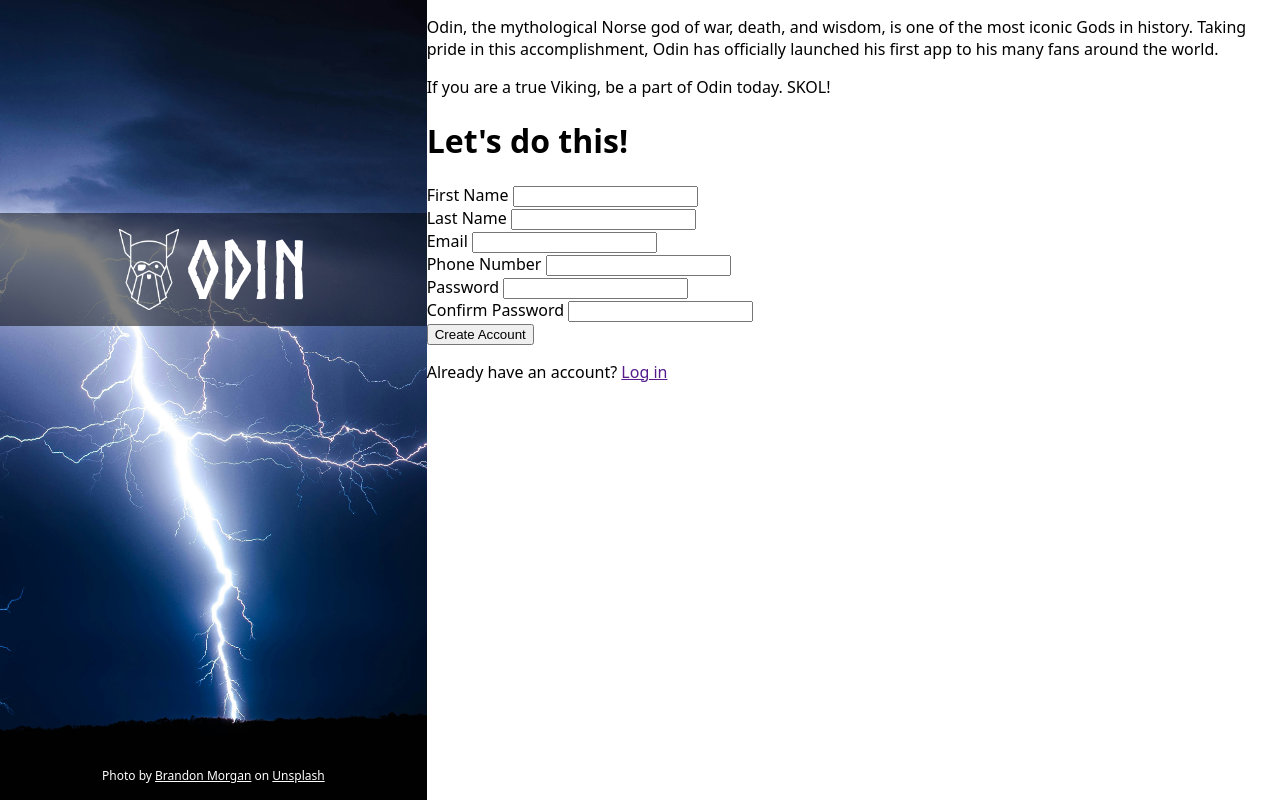
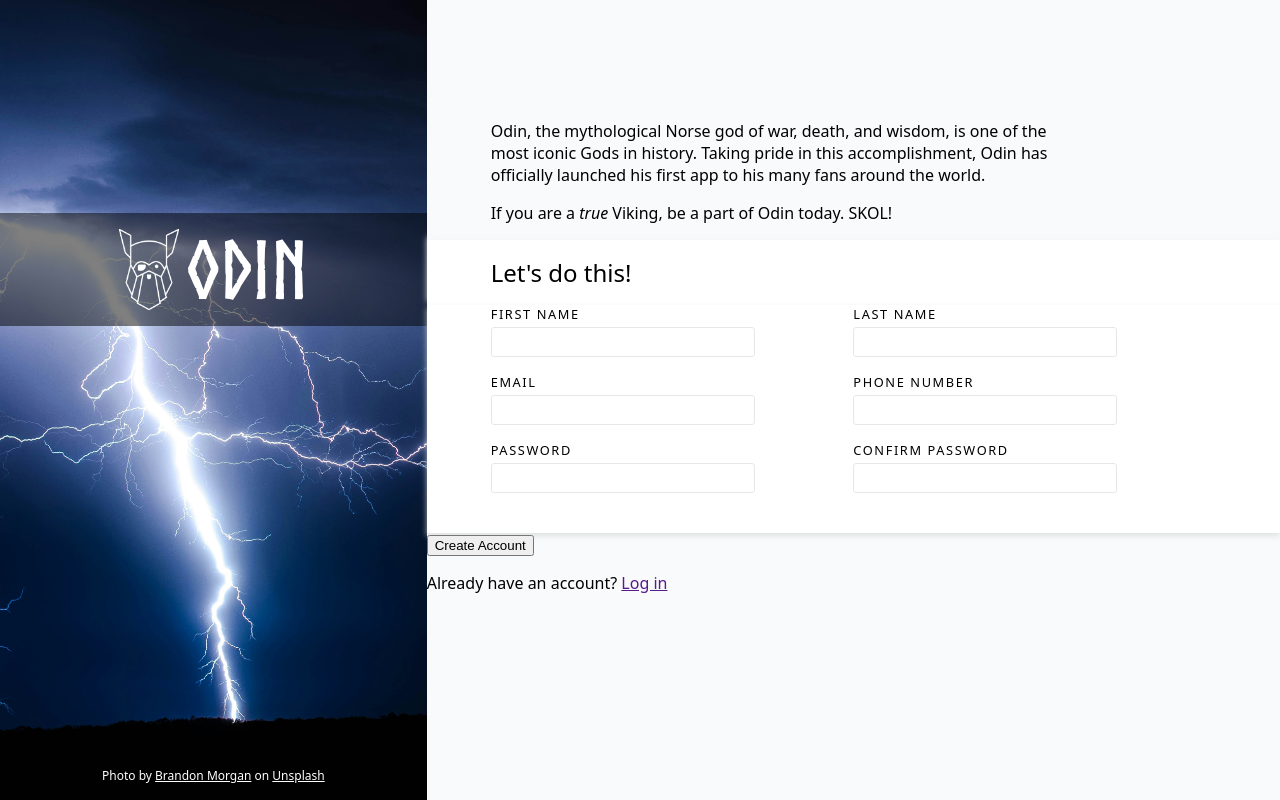
Before and after one commit to vins123sinned/sign-up-form, a plain HTML site: page index.html in a window 1280 px wide. Drawn offline with Linux system fonts and the light colour scheme.

Commit message:
Add styling for introduction and form controls

```diff
--- a/index.html
+++ b/index.html
@@ -22,10 +22,10 @@
             <p>Odin, the mythological Norse god of war, death, and wisdom, is one of the most iconic Gods in history.
                 Taking pride in this accomplishment, Odin has officially launched his first app to his many fans around the world.
             </p>
-            <p>If you are a true Viking, be a part of Odin today. SKOL!</p>
+            <p>If you are a <em>true</em> Viking, be a part of Odin today. SKOL!</p>
         </div>
         <form class="sign-up-form">
-            <h1>Let's do this!</h1>
+            <h1 class="form-heading">Let's do this!</h1>
             <section class="form-controls">
                 <div class="form-row">
                     <label for="first_name">First Name</label>
@@ -53,7 +53,7 @@
                 </div>
             </section>
             <section class="submit-log-in">
-                <button type="submit">Create Account</button>
+                <button type="submit-button">Create Account</button>
                 <p>Already have an account?
                     <a href="" target="_blank" rel="noopener noreferrer">Log in</a></p>
             </section>
--- a/style.css
+++ b/style.css
@@ -15,6 +15,23 @@ body {
     display: flex;
     padding: 0;
     margin: 0;
+}
+
+h1 {
+    padding: 0;
+    margin: 0;
+}
+
+input[type="text"],
+input[type="email"],
+input[type="tel"],
+input[type="password"] {
+    width: 70%;
+    height: 1.25rem;
+    border: 1px solid #E5E7EB;
+    border-radius: 3px;
+    padding: 0.25rem;
+    margin-bottom: 1rem;
 }
 
 .logo, .photo-source a {
@@ -62,4 +79,49 @@ body {
 
 .right-section {
     flex: 2;
+    background-color: #f9fafb;
 }
+
+.form-information {
+    font-weight: 500;
+    width: clamp(20rem, 50vw, 35rem);
+    margin-top: 15vh;
+    margin-left: 5vw;
+}
+
+.sign-up-form label {
+    display: block;
+    font-size: 0.8rem;
+    font-weight: 400;
+    letter-spacing: 0.1rem;
+    text-transform: uppercase;
+    margin-bottom: 0.25rem;
+}
+
+.form-heading,
+.form-controls {
+    background-color: #fff;
+}
+
+.form-heading {
+    background-color: #fff;
+    font-size: 1.5rem;
+    font-weight: 500;
+    box-shadow: 0px -3px 6px 0px #f5f6f6c9;
+    padding: 1rem 5vw;
+}
+
+.form-controls {
+    display: flex;
+    flex-wrap: wrap;
+    box-shadow: 0px 3px 6px 0px #d8dadbc9;
+    padding: 0 5vw 1.5rem 5vw;
+}
+
+.form-row {
+    flex-basis: 50%;
+}
+
+.submit-button {
+    background-color: #f9fafb;
+}
```
